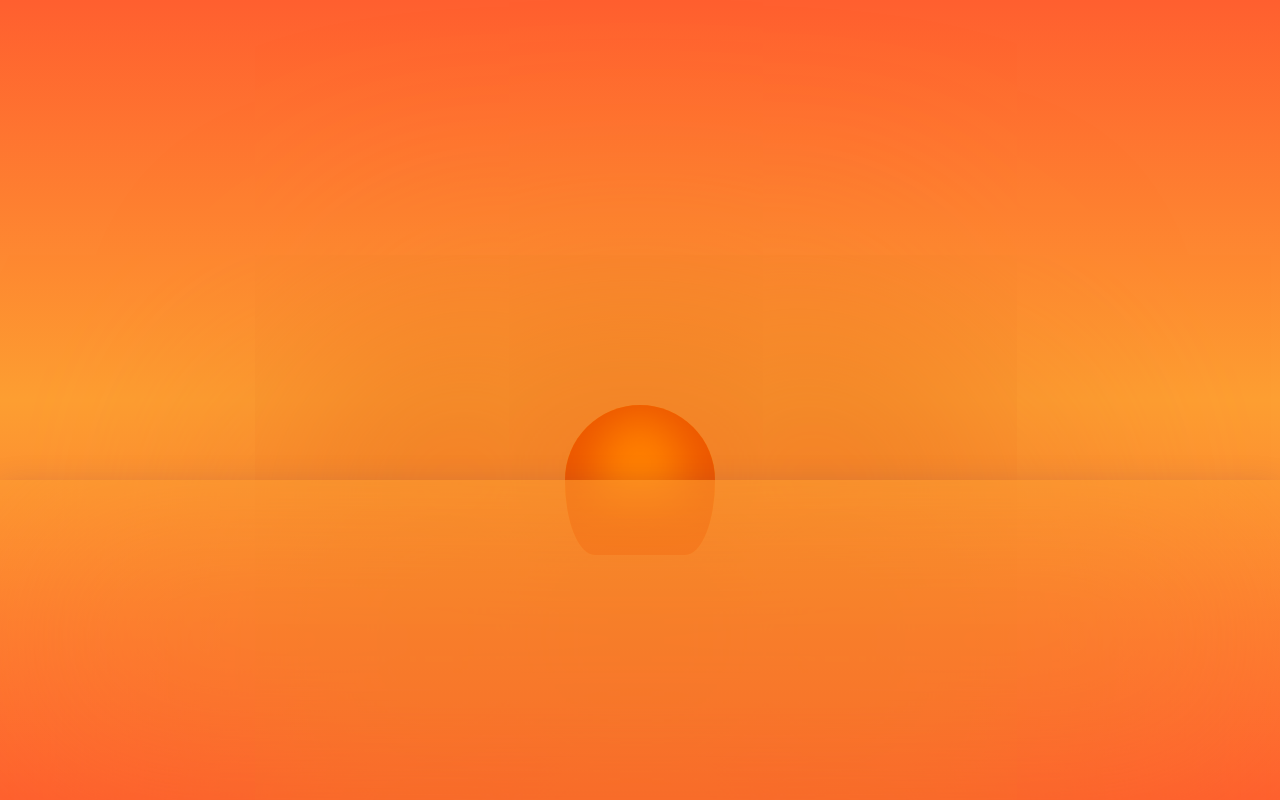
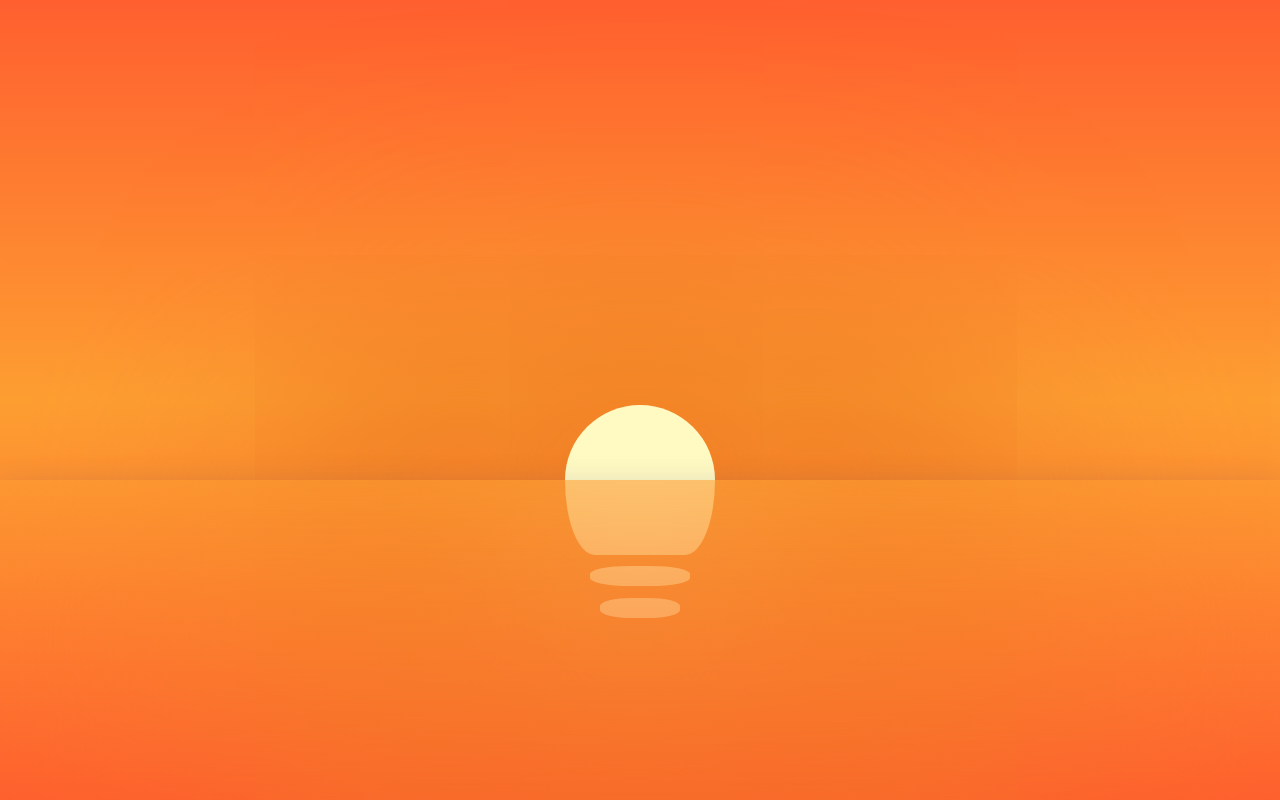
Before and after one commit to Its-anand/Sunset-at-the-beach-image-made-with-html-and-css-only, a plain HTML site: page index.html in a window 1280 px wide. Drawn offline with Linux system fonts and the light colour scheme.

Commit message:
mirror image of sun in water

```diff
--- a/index.html
+++ b/index.html
@@ -28,13 +28,34 @@
             width: 150px;
             height: 150px;
             border-radius: 50% 50% 20% 20% / 50% 50% 50% 50%;            /* box-shadow:inset 1px -20px 39px 30px #ec9600; */
-            box-shadow: 0px 224px 368px 325px #EF7D24, inset 0px -20px 42px 32px #ec5600;
-
-            background-color: #ff8000;
+            box-shadow: 0px 224px 368px 325px #EF7D24;
+            background-color: #FFF9C2;
             position: absolute;
             top: 60%;
             left: 50%;
             transform: translate(-50%, -50%);
+        }
+        .sun_shadow1
+        {
+            width: 100px;
+            height: 20px;
+            background-color: #FFF9C2;
+            position: absolute;
+            top: 72%; /*75%*/
+            left: 50%;
+            transform: translate(-50%, -50%);
+            border-radius: 40%;
+        }
+        .sun_shadow2
+        {
+            width: 80px;
+            height: 20px;
+            background-color: #FFF9C2;
+            position: absolute;
+            top: 76%; /*75%*/
+            left: 50%;
+            transform: translate(-50%, -50%);
+            border-radius: 40%;
         }
 
         .field
@@ -56,6 +77,9 @@
 <section class="sky">
 
     <section class="sun"></section>
+    <section class="sun_shadow1"></section>
+    <section class="sun_shadow2"></section>
+
 </section>
 
 <section class="field"></section>
```
